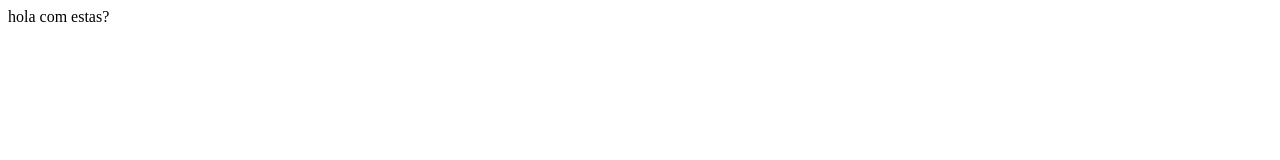
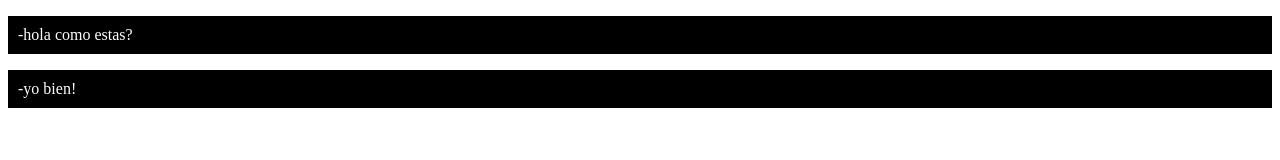
Before and after one commit to agustinita3857/curso-web, a plain HTML site: page pruebaGit.html in a window 1280 px wide. Drawn offline with Linux system fonts and the light colour scheme.

Commit message:
agregue un css

```diff
--- /dev/null
+++ b/pruebaGit.css
@@ -0,0 +1,5 @@
+p{
+    background:black;
+    color:white;
+    padding:10px;
+}
--- a/pruebaGit.html
+++ b/pruebaGit.html
@@ -1,5 +1,20 @@
-<html>
-<div>
-<p>hola com estas?</p>
-</div>
+<!DOCTYPE html>
+<html lang="en">
+<head>
+    <meta charset="UTF-8">
+    <meta name="viewport" content="width=device-width, initial-scale=1.0">
+    <title>gitprueba</title>
+    <link rel="stylesheet" href="pruebaGit.css">
+</head>
+<body>
+    <div>
+        <p>
+            -hola como estas?
+        </p>
+        <p>
+            -yo bien!
+        </p>
+    </div>
+
+</body>
 </html>
```
